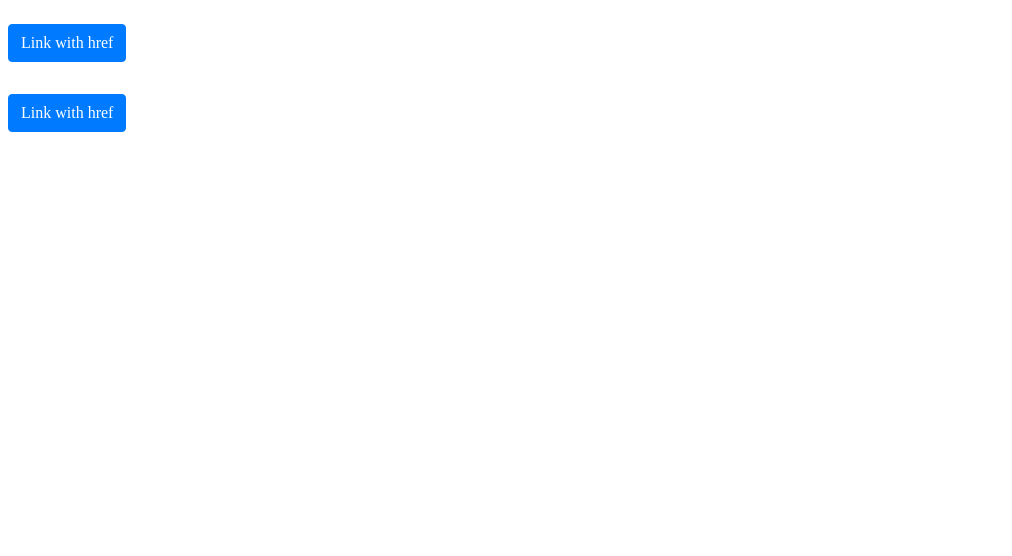
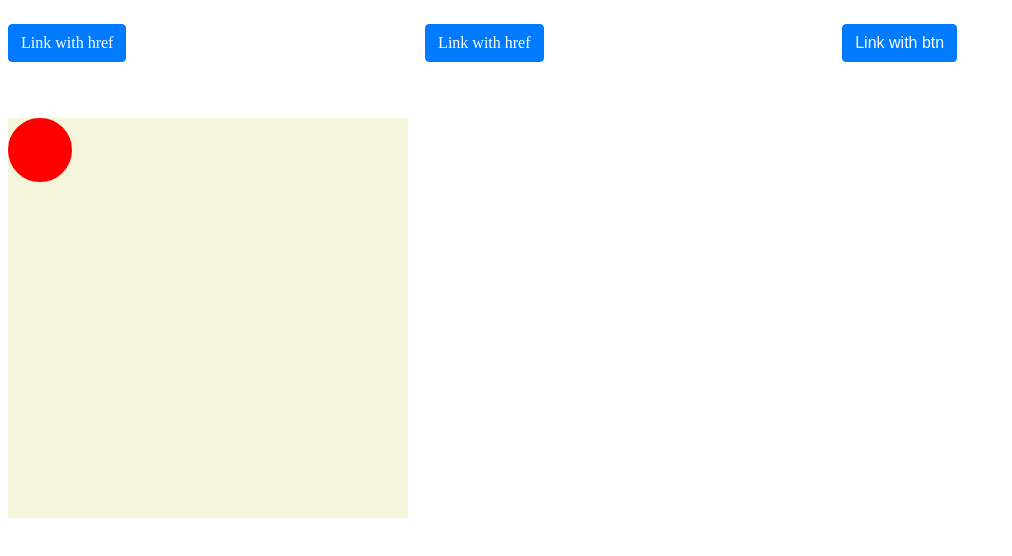
Before and after one commit to ShulaevIvan/ahj_hw_9_1, a website built with webpack: page src/index.html in a window 1280 px wide. Shown: the whole page, without its empty margins (0-1012 px from the left). Built offline with nearby package versions, Linux system fonts and the light colour scheme.

Commit message:
add task

```diff
--- /dev/null
+++ b/src/components/callback/callback.css
@@ -0,0 +1,25 @@
+.app-container-callback {
+    display: flex;
+    flex-wrap: wrap;
+    flex-direction: column;
+    width: 100%;
+}
+.widget-wrap {
+    background-color: beige;
+}
+
+.widget-wrap {
+    width: 400px;
+    height: 400px;
+}
+
+.callback-btn {
+    width: 60px;
+    height: 60px;
+    border: 2px solid red;
+    border-radius: 50%;
+    background-color: red;
+}
+.callback-btn:hover {
+    cursor: pointer;
+}
--- /dev/null
+++ b/src/components/callback/callback.js
@@ -0,0 +1,5 @@
+export default class Callback {
+    constructor() {
+
+    }
+}
--- a/src/components/collapse/collapse.css
+++ b/src/components/collapse/collapse.css
@@ -1,7 +1,7 @@
 .app-container-collapse {
     display: flex;
     flex-wrap: wrap;
-    flex-direction: column;
+    flex-direction: row;
     width: 100%;
 }
 
--- a/src/css/style.css
+++ b/src/css/style.css
@@ -1,3 +1,7 @@
 body {
     box-sizing: border-box;
 }
+
+section {
+    margin-bottom: 40px;
+}
--- a/src/index.html
+++ b/src/index.html
@@ -8,6 +8,8 @@
 </head>
 <body>
 
+    <!-- collapse  -->
+<section>
     <div class="app-container-collapse">
         <div class="width33">
             <p><a href="#" class="collapse-btn">Link with href</a></p>
@@ -21,9 +23,23 @@
                 <div class="collapse-body">body</div>
             </div>
         </div>
+
+        <div class="width33">
+            <p><button class="collapse-btn">Link with btn</button></p>
+            <div class="collapse-wrap">
+                <div class="collapse-body">body</div>
+            </div>
+        </div>
     </div>
-
-
+</section>
+    <!-- callback -->
+<section>
+    <div class="app-container-callback">
+        <div class="widget-wrap">
+            <div class="callback-btn"></div>
+        </div>
+    </div>
+</section>
 
 </body>
 </html>
--- a/src/index.js
+++ b/src/index.js
@@ -1,4 +1,6 @@
 import './js/app';
 import './css/style.css';
 import './components/collapse/collapse';
-import './components/collapse/collapse.css'
+import './components/collapse/collapse.css';
+import './components/callback/callback.js';
+import './components/callback/callback.css';
--- a/src/js/app.js
+++ b/src/js/app.js
@@ -1,5 +1,7 @@
 import Collapse from '../components/collapse/collapse';
+import Callback from '../components/callback/callback';
 
 window.addEventListener('DOMContentLoaded', (e) => {
     const collapse = new Collapse('.app-container-collapse');
+    const callback = new Callback();
 });
```
